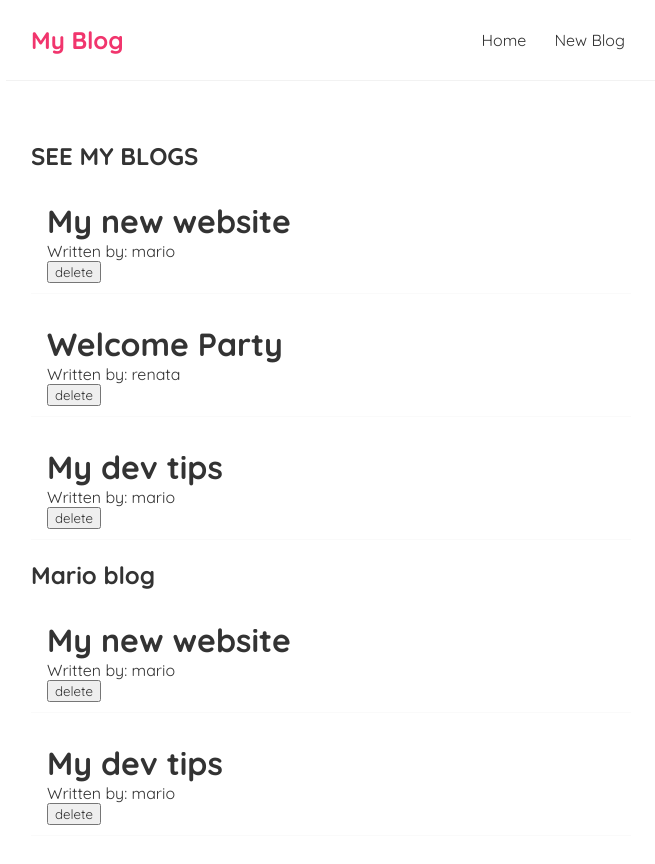
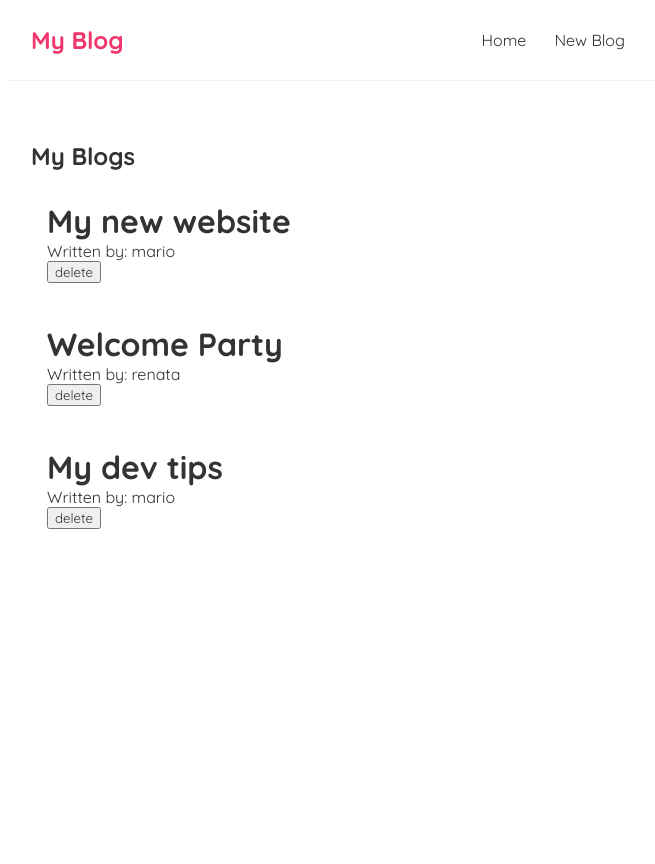
Before and after one commit to sandram92/my-blog, a React (Create React App) app: page / in a window 1280 px wide. Shown: the top 864 px of the page, without its empty margins (309-964 px from the left). After the commit the page ends 800 px from the top, so only its background shows below. Built offline with nearby package versions, Linux system fonts and the light colour scheme.

Commit message:
delete blog function added

```diff
--- a/src/Home.js
+++ b/src/Home.js
@@ -16,8 +16,8 @@ const Home = () => {
 
     return (
         <div className="home">
-        <BlogList blogs ={blogs} title={'SEE MY BLOGS'}/>
-        <BlogList blogs ={blogs.filter((blog)=> blog.author === 'mario')} title={'Mario blog'} handleDelete={handleDelete}/>
+
+        <BlogList blogs={blogs} title ={'My Blogs'}handleDelete={handleDelete}/>
         </div>
 
       );
```
